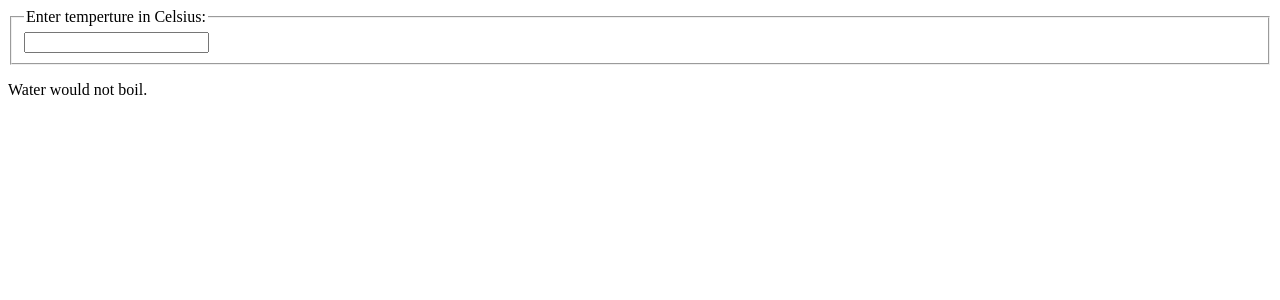
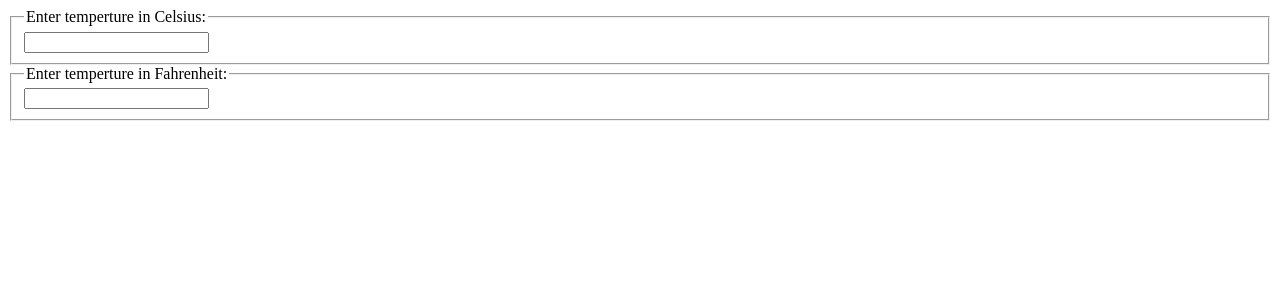
Before and after one commit to Anisur369/React, a React (Vite) app: page / in a window 1280 px wide. Shown: the top 300 px of the page. Built offline with nearby package versions, Linux system fonts and the light colour scheme.

Commit message:
one input two working

```diff
--- a/src/components/Calclator.jsx
+++ b/src/components/Calclator.jsx
@@ -1,25 +1,13 @@
 import React from "react";
 import Boilingverdict from "./BoilingVerdict";
-//class component
+import TemperatureInput from "./TemperatureInput";
+
 class Calclator extends React.Component{
-    state={
-        temperature:''
-    }
-    onTemperatureChange=(e)=>{
-        this.setState({
-            temperature:Number(e.target.value)
-        })
-    }
     render(){
-        //const {Boilingverdict}=this.props;
-        const {temperature}=this.state;
         return (
             <div>
-                <fieldset>
-                    <legend>Enter temperture in Celsius:</legend>
-                    <input type="text" value={temperature} onChange={this.onTemperatureChange}/>
-                </fieldset>
-                <Boilingverdict celsius={temperature}/>
+                <TemperatureInput scale={'c'}/>
+                <TemperatureInput scale={'f'}/>
             </div>
         )
     }
--- /dev/null
+++ b/src/components/TemperatureInput.jsx
@@ -0,0 +1,29 @@
+import React from "react";
+const scaleNames={
+    c:'Celsius',
+    f:'Fahrenheit',
+}
+class TemperatureInput extends React.Component{
+    state={
+        temperature:''
+    }
+    onTemperatureChange=(e)=>{
+        this.setState({
+            temperature:Number(e.target.value)
+        })
+    }
+    render(){
+        //const {Boilingverdict}=this.props;
+        const {temperature}=this.state;
+        const {scale}=this.props;
+        return (
+            <div>
+                <fieldset>
+                    <legend>Enter temperture in {scaleNames[scale]}:</legend>
+                    <input type="text" value={temperature} onChange={this.onTemperatureChange}/>
+                </fieldset>
+            </div>
+        )
+    }
+}
+export default TemperatureInput
```
